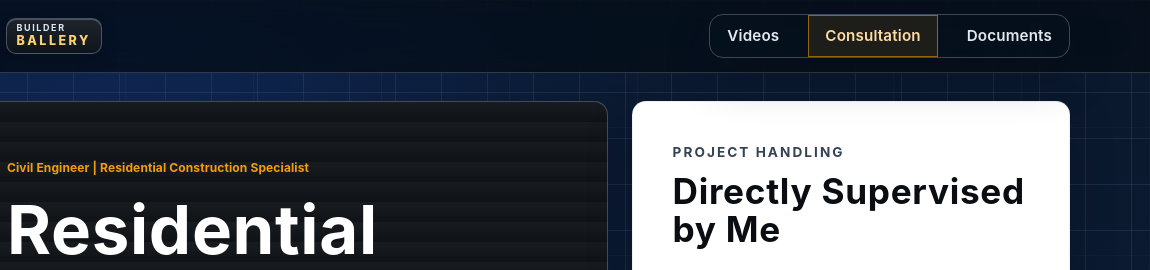
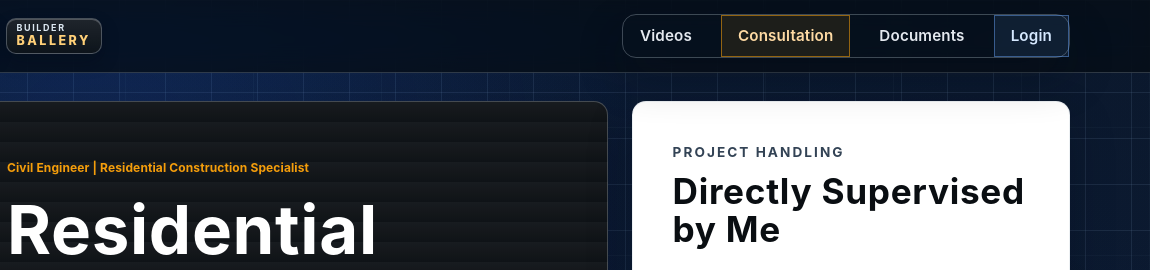
Before and after one commit to itsmk42/bb, a plain HTML site: page index.html in a window 1280 px wide. Shown: the top 270 px of the page, 130-1280 px from the left. Drawn offline with nearby package versions, Linux system fonts and the light colour scheme; no server answers.

Commit message:
Add Login option in header navigation

```diff
--- a/assets/styles.css
+++ b/assets/styles.css
@@ -1312,3 +1312,22 @@ body {
     font-size: 0.68rem;
   }
 }
+
+.site-nav a.nav-login {
+  border-color: rgba(108, 168, 255, 0.58);
+  background: rgba(108, 168, 255, 0.14);
+  color: #d6e9ff;
+}
+
+.site-nav a.nav-login:hover,
+.site-nav a.nav-login:focus-visible {
+  border-color: rgba(151, 196, 255, 0.75);
+  background: rgba(108, 168, 255, 0.2);
+}
+
+@media (min-width: 760px) {
+  .site-nav a.nav-login {
+    border-color: rgba(108, 168, 255, 0.45);
+    background: rgba(108, 168, 255, 0.1);
+  }
+}
--- a/index.html
+++ b/index.html
@@ -18,7 +18,7 @@
   <link rel="icon" type="image/png" href="/assets/logo-round.png?v=20260224-3">
   <link rel="icon" href="/favicon.ico?v=20260224-3" sizes="any">
   <link rel="apple-touch-icon" sizes="180x180" href="/assets/apple-touch-icon.png?v=20260224-3">
-  <link rel="stylesheet" href="/assets/styles.css?v=20260224-9">
+  <link rel="stylesheet" href="/assets/styles.css?v=20260224-10">
   <script type="application/ld+json">
     {
       "@context": "https://schema.org",
@@ -65,6 +65,7 @@
         <a href="#videos">Videos</a>
         <a class="nav-cta" href="#consultation">Consultation</a>
         <a href="#documents">Documents</a>
+        <a class="nav-login" href="/admin/index.html" rel="nofollow">Login</a>
       </nav>
     </div>
   </header>
```
